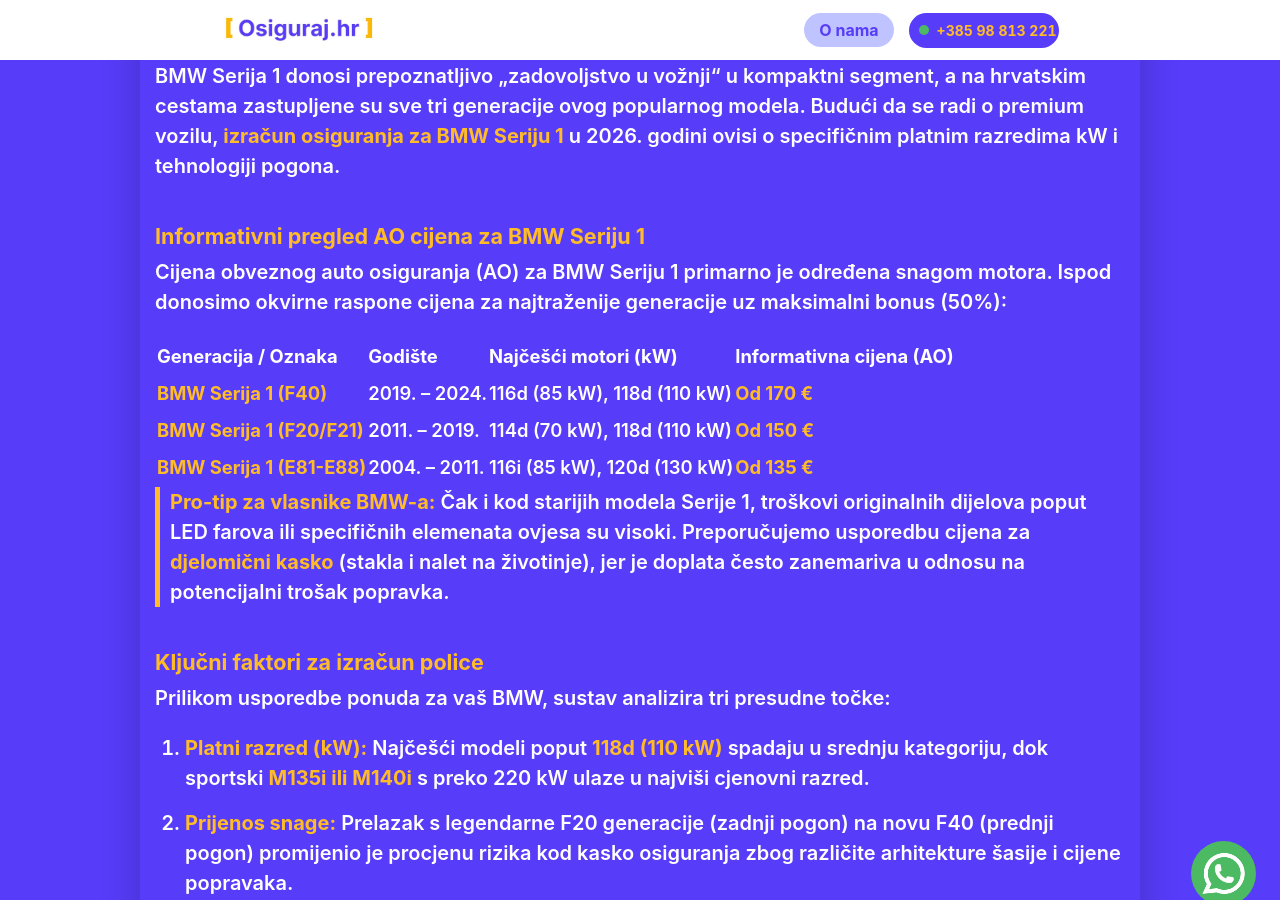
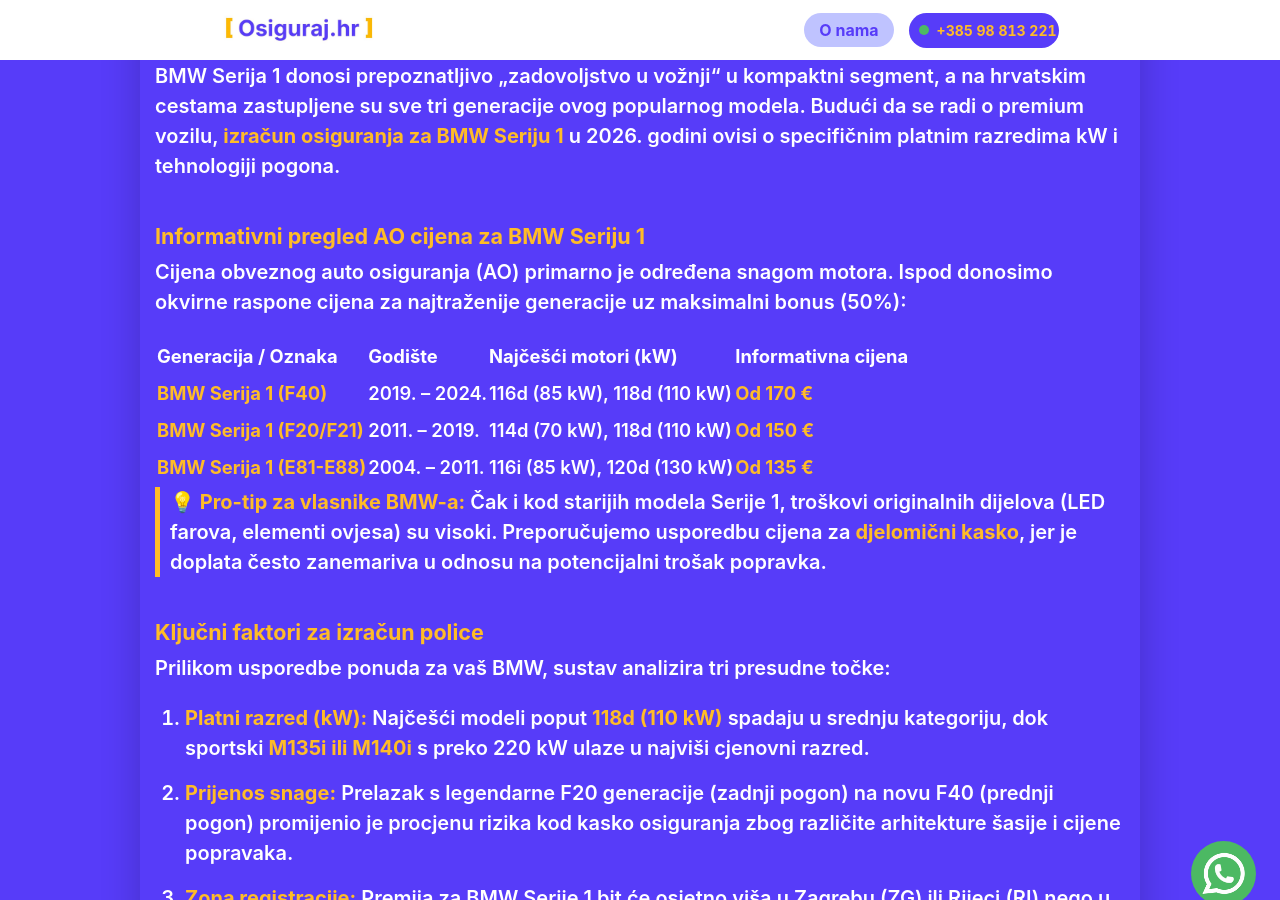
Before and after one commit to Filip-Gale/OsigurajHR, a Jekyll site: the page built from auto-osiguranje/bmw-serija-1.md, in a window 1280 px wide and 900 px high, scrolled down 511 px. Built offline with Jekyll 4.4.1, drawn with Linux system fonts in a browser that asks for light colours.

Commit message:
Update bmw-serija-1.md

```diff
--- a/auto-osiguranje/bmw-serija-1.md
+++ b/auto-osiguranje/bmw-serija-1.md
@@ -10,15 +10,15 @@
 
 ### Informativni pregled AO cijena za BMW Seriju 1
 
-Cijena obveznog auto osiguranja (AO) za BMW Seriju 1 primarno je određena snagom motora. Ispod donosimo okvirne raspone cijena za najtraženije generacije uz maksimalni bonus (50%):
+Cijena obveznog auto osiguranja (AO) primarno je određena snagom motora. Ispod donosimo okvirne raspone cijena za najtraženije generacije uz maksimalni bonus (50%):
 
-| Generacija / Oznaka | Godište | Najčešći motori (kW) | Informativna cijena (AO) |
+| Generacija / Oznaka | Godište | Najčešći motori (kW) | Informativna cijena |
 | :--- | :--- | :--- | :--- |
 | **BMW Serija 1 (F40)** | 2019. – 2024. | 116d (85 kW), 118d (110 kW) | **Od 170 €** |
 | **BMW Serija 1 (F20/F21)** | 2011. – 2019. | 114d (70 kW), 118d (110 kW) | **Od 150 €** |
 | **BMW Serija 1 (E81-E88)** | 2004. – 2011. | 116i (85 kW), 120d (130 kW) | **Od 135 €** |
 
-> **Pro-tip za vlasnike BMW-a:** Čak i kod starijih modela Serije 1, troškovi originalnih dijelova poput LED farova ili specifičnih elemenata ovjesa su visoki. Preporučujemo usporedbu cijena za **djelomični kasko** (stakla i nalet na životinje), jer je doplata često zanemariva u odnosu na potencijalni trošak popravka.
+> **💡 Pro-tip za vlasnike BMW-a:** Čak i kod starijih modela Serije 1, troškovi originalnih dijelova (LED farova, elementi ovjesa) su visoki. Preporučujemo usporedbu cijena za **djelomični kasko**, jer je doplata često zanemariva u odnosu na potencijalni trošak popravka.
 
 ### Ključni faktori za izračun police
 
```
